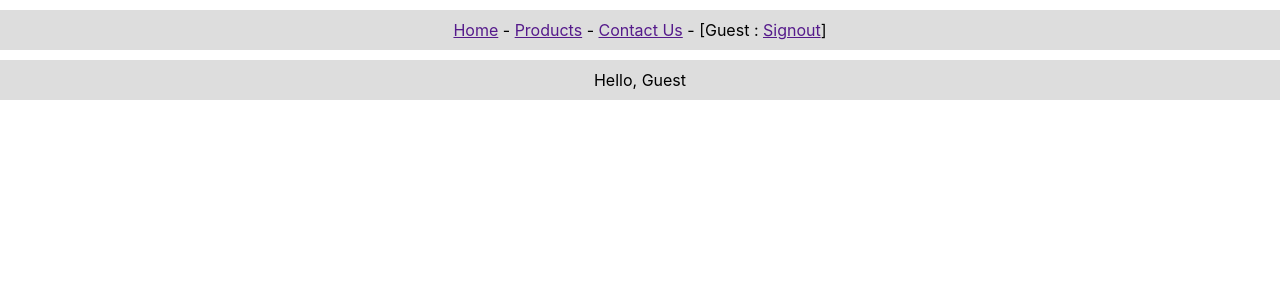
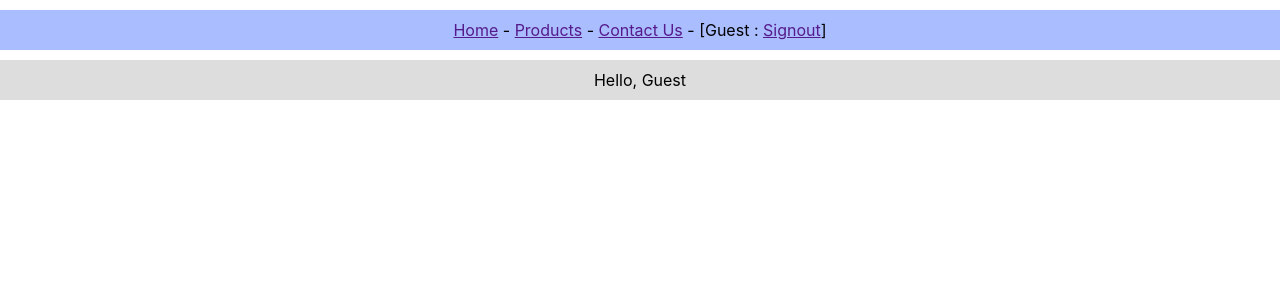
Before and after one commit to Pongsakorn-Siritemkul/app1, a React (Create React App) app: page / in a window 1280 px wide. Shown: the top 300 px of the page. Built offline with nearby package versions, Linux system fonts and the light colour scheme.

Commit message:
fix content2 and header2

```diff
--- a/src/context-content2.js
+++ b/src/context-content2.js
@@ -1,7 +1,7 @@
 import React from "react";
 import {userContext} from "./context"
 
-export default function Content() {
+export default function Content2() {
     let [user, setUser] = React.useContext(userContext);
 
     const contentStyle = {
--- a/src/context-header2.js
+++ b/src/context-header2.js
@@ -1,14 +1,14 @@
 import React from "react";
 import {userContext} from "./context"
 
-export default class Header extends React.Component{
+export default class Header2 extends React.Component{
     static contextType = userContext
 
     render(){
         let [user, setUser] = this.context
 
         const headerStyle = {
-            backgroundColor:'#dddddd',
+            backgroundColor:'#a9bdff',
             padding:'10px',
             marginTop:'10px',
             textAlign:'center'
```
